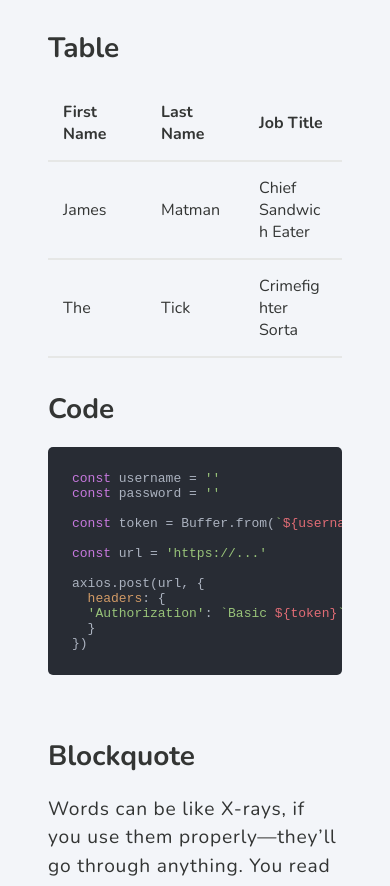
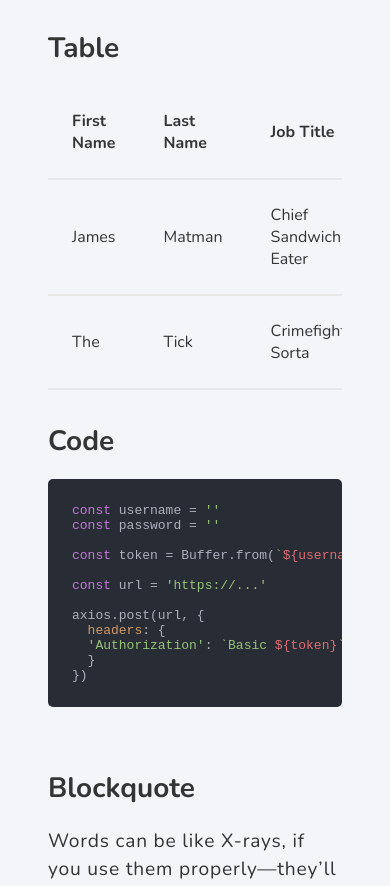
Before and after one commit to DantchoLV9/dantcho-pwd, a plain HTML site: page blog-post.html in a window 390 px wide. Shown: the part 2319-3205 px from the top of the page. Drawn offline with nearby package versions, Linux system fonts and the light colour scheme; files that its build step writes are made by us from their sources.

Commit message:
Fixed Article Table Element Responsiveness

```diff
--- a/blog-post.html
+++ b/blog-post.html
@@ -100,6 +100,7 @@
 						<li>Item</li>
 					</ol>
 					<h3>Table</h3>
+					<div class="overflow-x-auto">
 						<table>
 							<thead>
 								<tr>
@@ -121,6 +122,8 @@
 								</tr>
 							</tbody>
 						</table>
+					</div>
+
 					<h3>Code</h3>
 					<pre>
 <code class="lang-js">const username = ''
--- a/less/blog-post.less
+++ b/less/blog-post.less
@@ -109,11 +109,13 @@ main {
 			}
 		}
 
+		.overflow-x-auto {
+			overflow-x: auto;
+		}
+
 		table {
 			border-collapse: collapse;
 			width: 100%;
-			table-layout: fixed;
-			overflow-x: auto;
 		}
 
 		table,
@@ -125,8 +127,7 @@ main {
 
 		th,
 		td {
-			padding: 15px;
-			word-wrap: break-word;
+			padding: 1.5rem;
 		}
 
 		pre,
```
Lines whose indentation alone changed are shown as unchanged.
